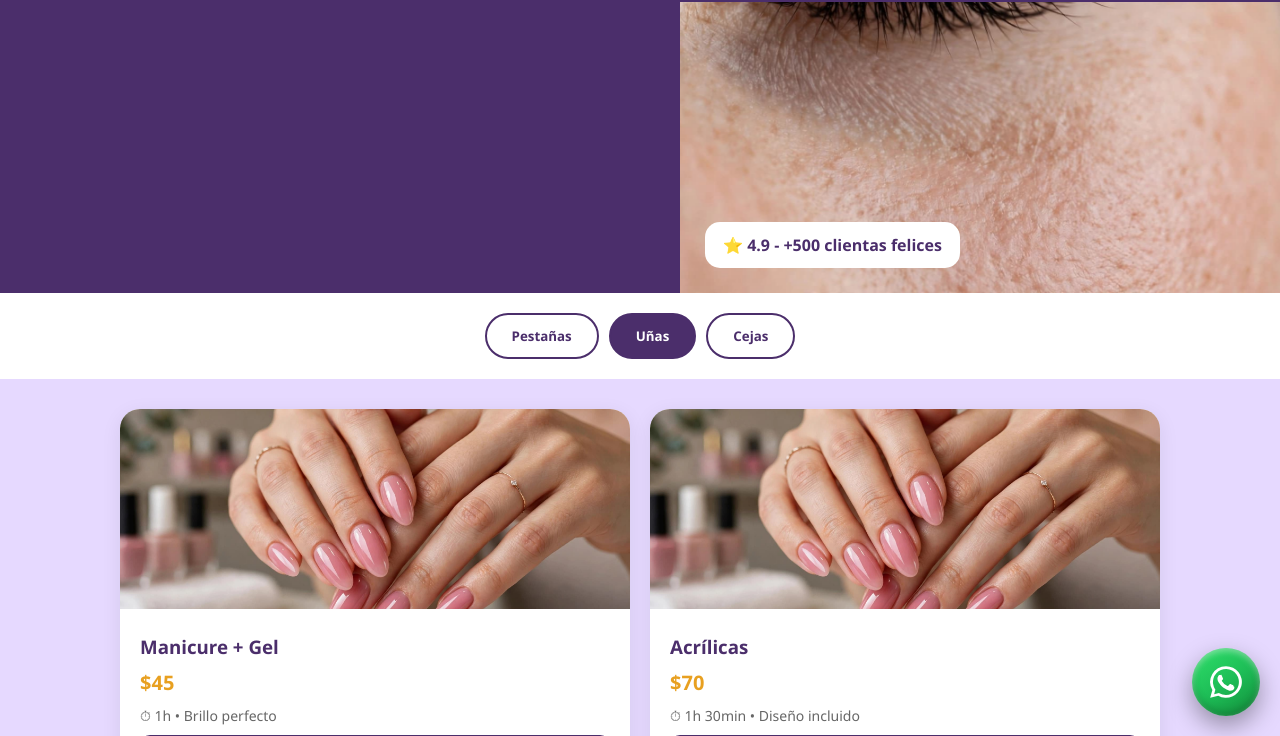
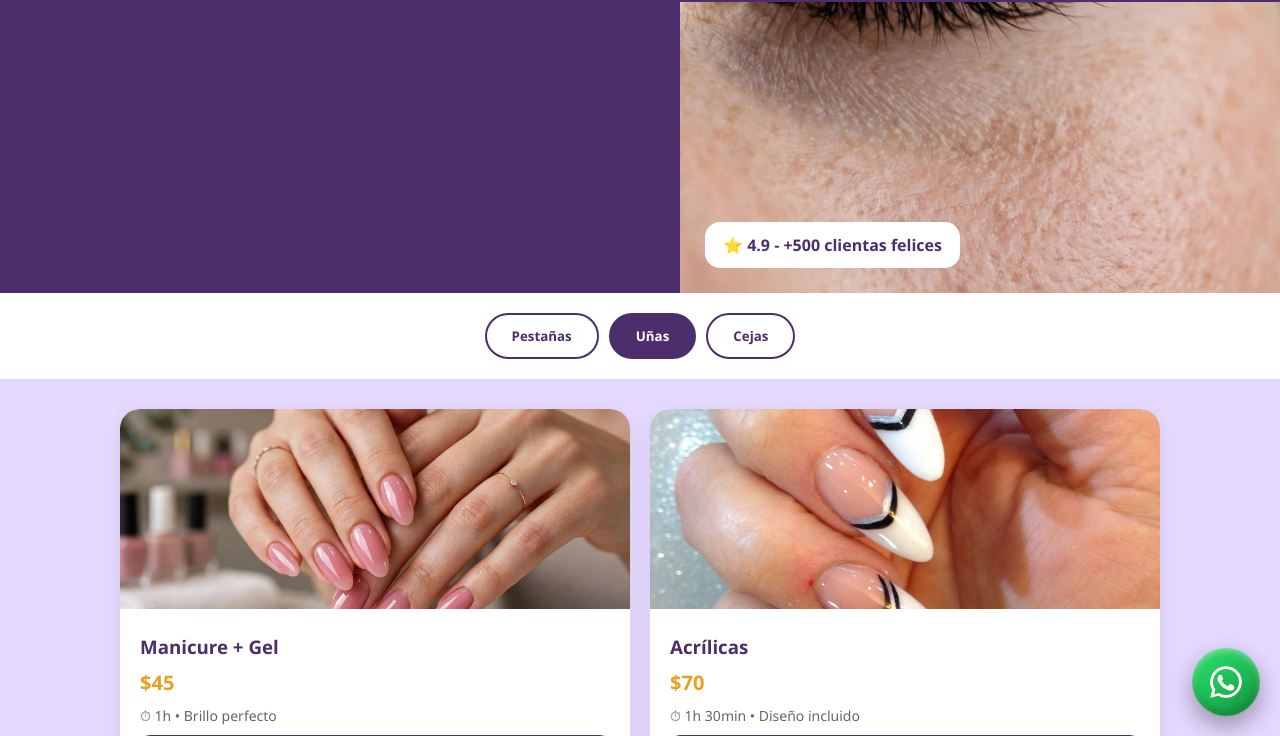
Before and after one commit to publipack43-arch/beauty-bar-usa, a plain HTML site: page index.html in a window 1280 px wide. Both pictures are taken after a click on the button "Uñas". Shown: the part 493-1229 px from the top of the page. Drawn offline with Linux system fonts and the light colour scheme.

Commit message:
Use distinct photo for acrylic nails card

```diff
--- a/index.html
+++ b/index.html
@@ -56,7 +56,7 @@ body{background:#E6D9FF}
 <div id="servicios" class="tabs"><button class="tab active" onclick="show('pestanas',this)" data-i18n="tab.lashes">Pestañas</button><button class="tab" onclick="show('unas',this)" data-i18n="tab.nails">Uñas</button><button class="tab" onclick="show('cejas',this)" data-i18n="tab.brows">Cejas</button></div>
 <div id="precios">
 <div class="grid" id="pestanas"><div class="card"><img src="pestanas.jpg"><div class="card-body"><h3 data-i18n="svc.classic">Extensiones Clásicas</h3><div class="price">$65</div><div class="small" data-i18n="svc.classic.small">⏱ 1h 30min • Retoque $35</div><a href="https://wa.me/16503074574?text=Quiero%20Extensiones%20Clásicas" data-wa="wa.classic" data-i18n="card.btn">Reservar</a></div></div><div class="card"><img src="pestanas-volumen.jpg"><div class="card-body"><h3 data-i18n="svc.hybrid">Volumen Híbrido</h3><div class="price">$85</div><div class="small" data-i18n="svc.hybrid.small">⏱ 2h • Retoque $45</div><a href="https://wa.me/16503074574?text=Quiero%20Volumen%20Híbrido" data-wa="wa.hybrid" data-i18n="card.btn">Reservar</a></div></div><div class="card"><img src="pestanas-lifting.jpg"><div class="card-body"><h3 data-i18n="svc.lift">Lifting de Pestañas</h3><div class="price">$55</div><div class="small" data-i18n="svc.lift.small">⏱ 1h • Dura 6 semanas</div><a href="https://wa.me/16503074574?text=Quiero%20Lifting" data-wa="wa.lift" data-i18n="card.btn">Reservar</a></div></div></div>
-<div class="grid" id="unas" style="display:none"><div class="card"><img src="unas.jpg"><div class="card-body"><h3 data-i18n="svc.manicure">Manicure + Gel</h3><div class="price">$45</div><div class="small" data-i18n="svc.manicure.small">⏱ 1h • Brillo perfecto</div><a href="https://wa.me/16503074574?text=Quiero%20Manicure" data-wa="wa.manicure" data-i18n="card.btn">Reservar</a></div></div><div class="card"><img src="unas.jpg"><div class="card-body"><h3 data-i18n="svc.acrylics">Acrílicas</h3><div class="price">$70</div><div class="small" data-i18n="svc.acrylics.small">⏱ 1h 30min • Diseño incluido</div><a href="https://wa.me/16503074574?text=Quiero%20Acrílicas" data-wa="wa.acrylics" data-i18n="card.btn">Reservar</a></div></div></div>
+<div class="grid" id="unas" style="display:none"><div class="card"><img src="unas.jpg"><div class="card-body"><h3 data-i18n="svc.manicure">Manicure + Gel</h3><div class="price">$45</div><div class="small" data-i18n="svc.manicure.small">⏱ 1h • Brillo perfecto</div><a href="https://wa.me/16503074574?text=Quiero%20Manicure" data-wa="wa.manicure" data-i18n="card.btn">Reservar</a></div></div><div class="card"><img src="unas-acrilicas.jpg"><div class="card-body"><h3 data-i18n="svc.acrylics">Acrílicas</h3><div class="price">$70</div><div class="small" data-i18n="svc.acrylics.small">⏱ 1h 30min • Diseño incluido</div><a href="https://wa.me/16503074574?text=Quiero%20Acrílicas" data-wa="wa.acrylics" data-i18n="card.btn">Reservar</a></div></div></div>
 <div class="grid" id="cejas" style="display:none"><div class="card"><img src="cejas.jpg"><div class="card-body"><h3 data-i18n="svc.browdesign">Diseño de Cejas</h3><div class="price">$35</div><div class="small" data-i18n="svc.browdesign.small">⏱ 45min • Perfilado perfecto</div><a href="https://wa.me/16503074574?text=Quiero%20Cejas" data-wa="wa.browdesign" data-i18n="card.btn">Reservar</a></div></div><div class="card"><img src="cejas.jpg"><div class="card-body"><h3 data-i18n="svc.laminated">Laminado</h3><div class="price">$60</div><div class="small" data-i18n="svc.laminated.small">⏱ 1h • Efecto peinado</div><a href="https://wa.me/16503074574?text=Quiero%20Laminado" data-wa="wa.laminated" data-i18n="card.btn">Reservar</a></div></div></div>
 </div>
 <div class="section"><h2 data-i18n="testi.title">Lo que dicen nuestras clientas</h2><p style="text-align:center;color:#666;margin-bottom:15px;font-size:14px" data-i18n="testi.note">* Ejemplos - Se reemplazarán por reseñas reales de Google</p><div class="testis"><div class="testi" data-i18n-html="testi.1">⭐⭐⭐⭐⭐<br>"Mis pestañas quedaron hermosas."<br><b>- Maria G.</b></div><div class="testi" data-i18n-html="testi.2">⭐⭐⭐⭐⭐<br>"Super puntual y muy limpia."<br><b>- Jessica L.</b></div><div class="testi" data-i18n-html="testi.3">⭐⭐⭐⭐⭐<br>"Reservé por WhatsApp en 1 minuto."<br><b>- Ana P.</b></div></div></div>
```
Also changed, not shown: unas-acrilicas.jpg (added).
